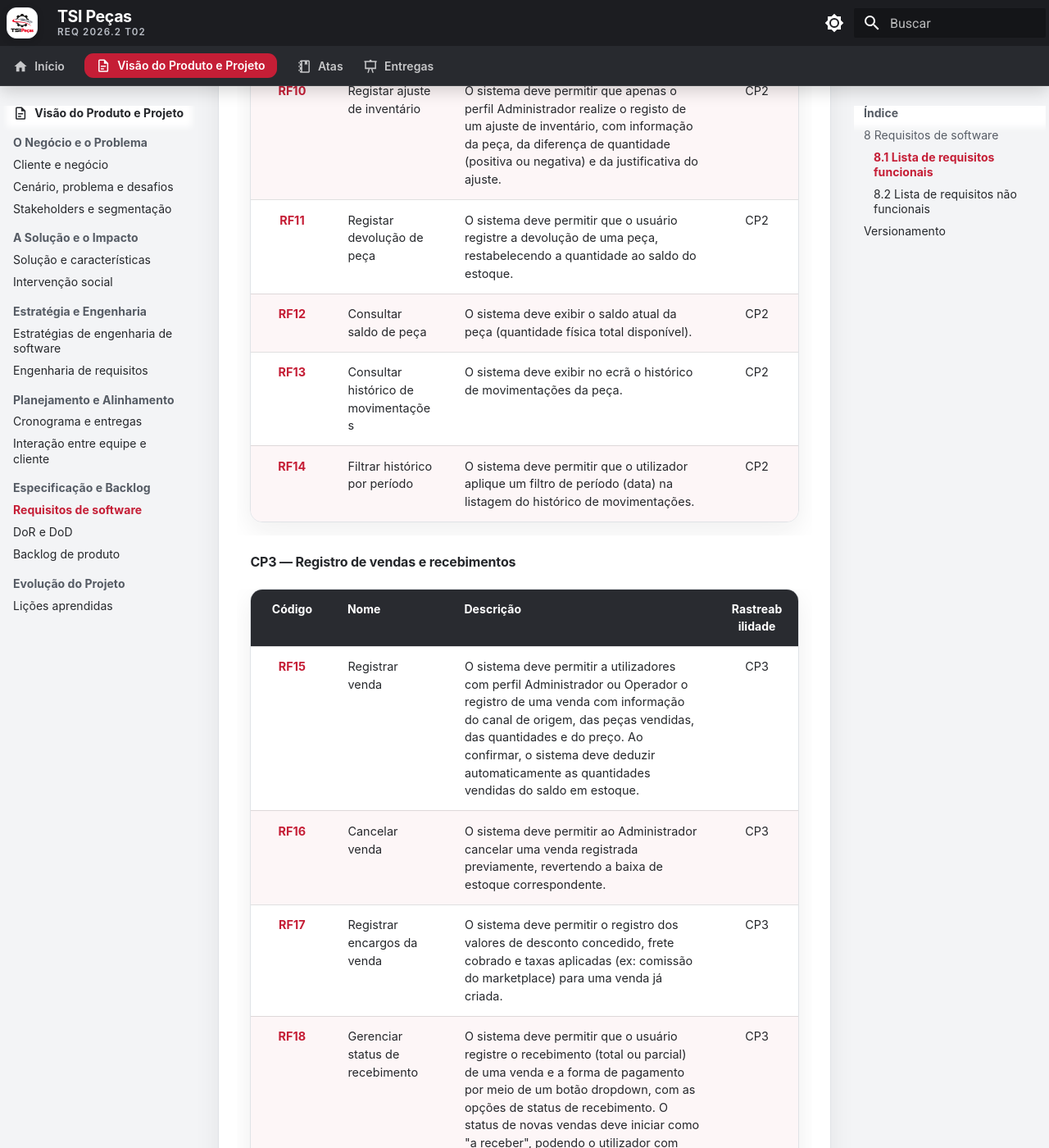
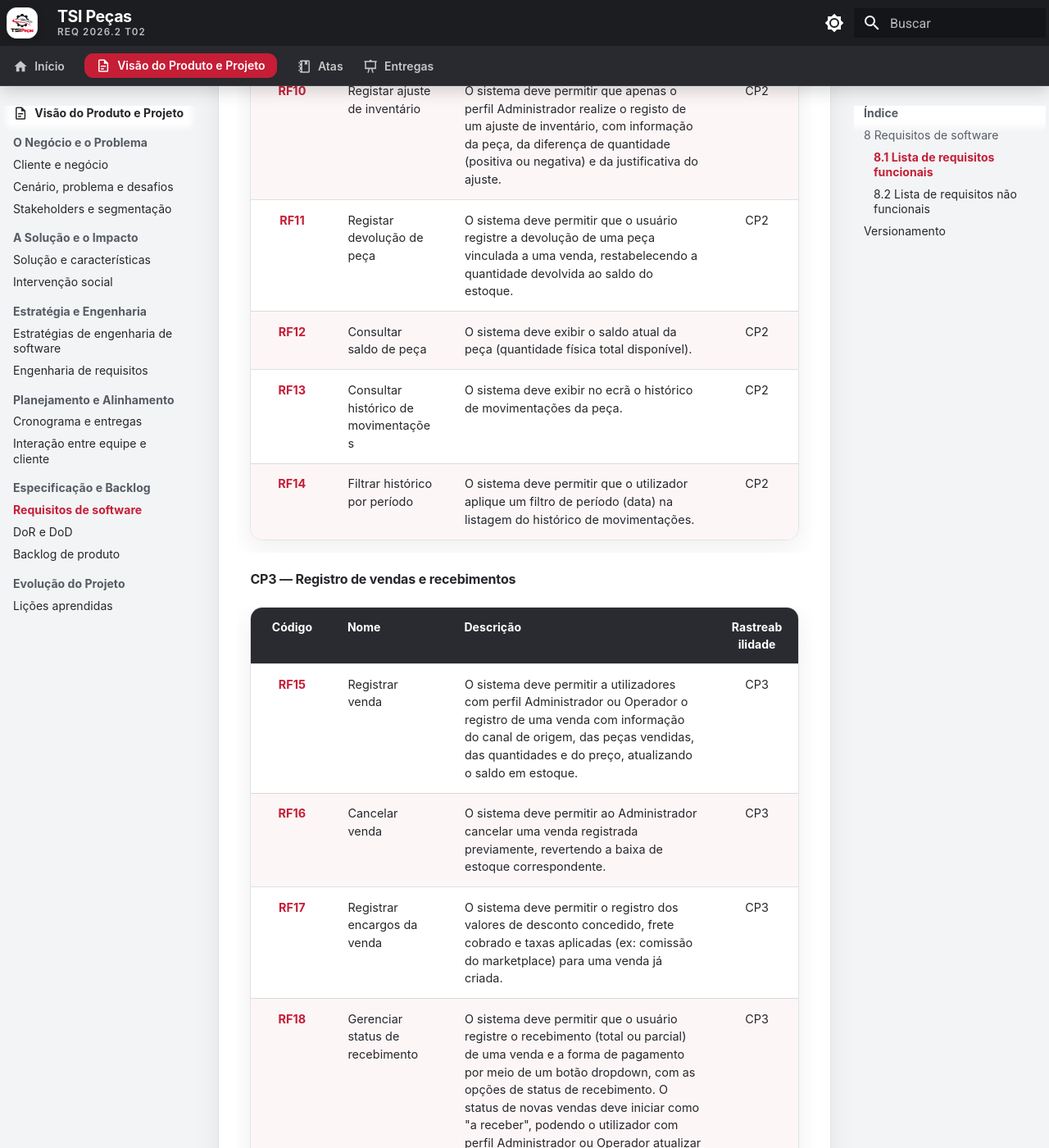
Before and after one commit to mdsreq-fga-unb/REQ-202562-T02-TSI-AutoPecas, an MkDocs documentation site: the page built from docs/visao-produto/requisitos-de-software.md, in a window 1280 px wide and 1400 px high, scrolled down 1925 px. Shown: the whole window at 82% size. Built offline with MkDocs 1.6.1 and Material for MkDocs 9.7.7, drawn with Linux system fonts in a browser that asks for light colours; comment, search, counter and statistics services are not loaded; some of the changed text lies outside the part shown.

Commit message:
docs: ajusta RF11 (devolucao vinculada a venda) e RF15 (atualizacao de estoque)

```diff
--- a/docs/visao-produto/requisitos-de-software.md
+++ b/docs/visao-produto/requisitos-de-software.md
@@ -31,7 +31,7 @@ Este documento apresenta os requisitos funcionais (RF) e não funcionais (RNF) d
 |  RF08  | Registar entrada de peças            | O sistema deve permitir o registo da entrada de um lote de peças no stock, com informação da peça, da quantidade, da data, do fornecedor e do preço de custo unitário.                                          |       CP2       |
 |  RF09  | Registar saída manual                | O sistema deve permitir que utilizadores com perfil Administrador ou Operador registrem uma saída manual de peças do stock, com informação da peça, da quantidade, da data e do motivo.                         |       CP2       |
 |  RF10  | Registar ajuste de inventário        | O sistema deve permitir que apenas o perfil Administrador realize o registo de um ajuste de inventário, com informação da peça, da diferença de quantidade (positiva ou negativa) e da justificativa do ajuste. |       CP2       |
-|  RF11  | Registar devolução de peça           | O sistema deve permitir que o usuário registre a devolução de uma peça, restabelecendo a quantidade ao saldo do estoque.                                                                                        |       CP2       |
+| RF11   | Registar devolução de peça           | O sistema deve permitir que o usuário registre a devolução de uma peça vinculada a uma venda, restabelecendo a quantidade devolvida ao saldo do estoque.                                                 | CP2             |
 |  RF12  | Consultar saldo de peça              | O sistema deve exibir o saldo atual da peça (quantidade física total disponível).                                                                                                                               |       CP2       |
 |  RF13  | Consultar histórico de movimentações | O sistema deve exibir no ecrã o histórico de movimentações da peça.                                                                                                                                             |       CP2       |
 |  RF14  | Filtrar histórico por período        | O sistema deve permitir que o utilizador aplique um filtro de período (data) na listagem do histórico de movimentações.                                                                                         |       CP2       |
@@ -44,7 +44,7 @@ Este documento apresenta os requisitos funcionais (RF) e não funcionais (RNF) d
 
 | Código | Nome                            | Descrição                                                                                                                                                                                                                                                                                                                                                        | Rastreabilidade |
 | :----: | ------------------------------- | ---------------------------------------------------------------------------------------------------------------------------------------------------------------------------------------------------------------------------------------------------------------------------------------------------------------------------------------------------------------- | :-------------: |
-|  RF15  | Registrar venda                 | O sistema deve permitir a utilizadores com perfil Administrador ou Operador o registro de uma venda com informação do canal de origem, das peças vendidas, das quantidades e do preço. Ao confirmar, o sistema deve deduzir automaticamente as quantidades vendidas do saldo em estoque.                                                                         |       CP3       |
+| RF15   | Registrar venda                 | O sistema deve permitir a utilizadores com perfil Administrador ou Operador o registro de uma venda com informação do canal de origem, das peças vendidas, das quantidades e do preço, atualizando o saldo em estoque. | CP3             |
 |  RF16  | Cancelar venda                  | O sistema deve permitir ao Administrador cancelar uma venda registrada previamente, revertendo a baixa de estoque correspondente.                                                                                                                                                                                                                                |       CP3       |
 |  RF17  | Registrar encargos da venda     | O sistema deve permitir o registro dos valores de desconto concedido, frete cobrado e taxas aplicadas (ex: comissão do marketplace) para uma venda já criada.                                                                                                                                                                                                    |       CP3       |
 |  RF18  | Gerenciar status de recebimento | O sistema deve permitir que o usuário registre o recebimento (total ou parcial) de uma venda e a forma de pagamento por meio de um botão dropdown, com as opções de status de recebimento. O status de novas vendas deve iniciar como "a receber", podendo o utilizador com perfil Administrador ou Operador atualizar esse status de forma autónoma ao registo. |       CP3       |
@@ -190,3 +190,4 @@ As senhas dos usuários devem ser armazenadas obrigatoriamente utilizando funç
 |  1.1   | 24/09/2026 | Formatação dos requisitos funcionais em tabelas e dos não funcionais em cartões                                                                            | [Thiago Gomes](https://github.com/thgomxs) |
 |  1.2   | 30/09/2026 | Atualização dos RFs e RNFs conforme a versão atual dos requisitos                                                                                          | Equipe                                     |
 |  1.3   | 02/10/2026 | Separação das operações de despesas, esclarecimento do demonstrativo financeiro e correção da sobreposição dos dados fiscais conforme feedback da monitora | Equipe                                     |
+| 1.4    | 03/10/2026 | Ajuste do RF11 (devolução vinculada a venda) e RF15 (simplificação da atualização de estoque) conforme feedback | Equipe |
```
